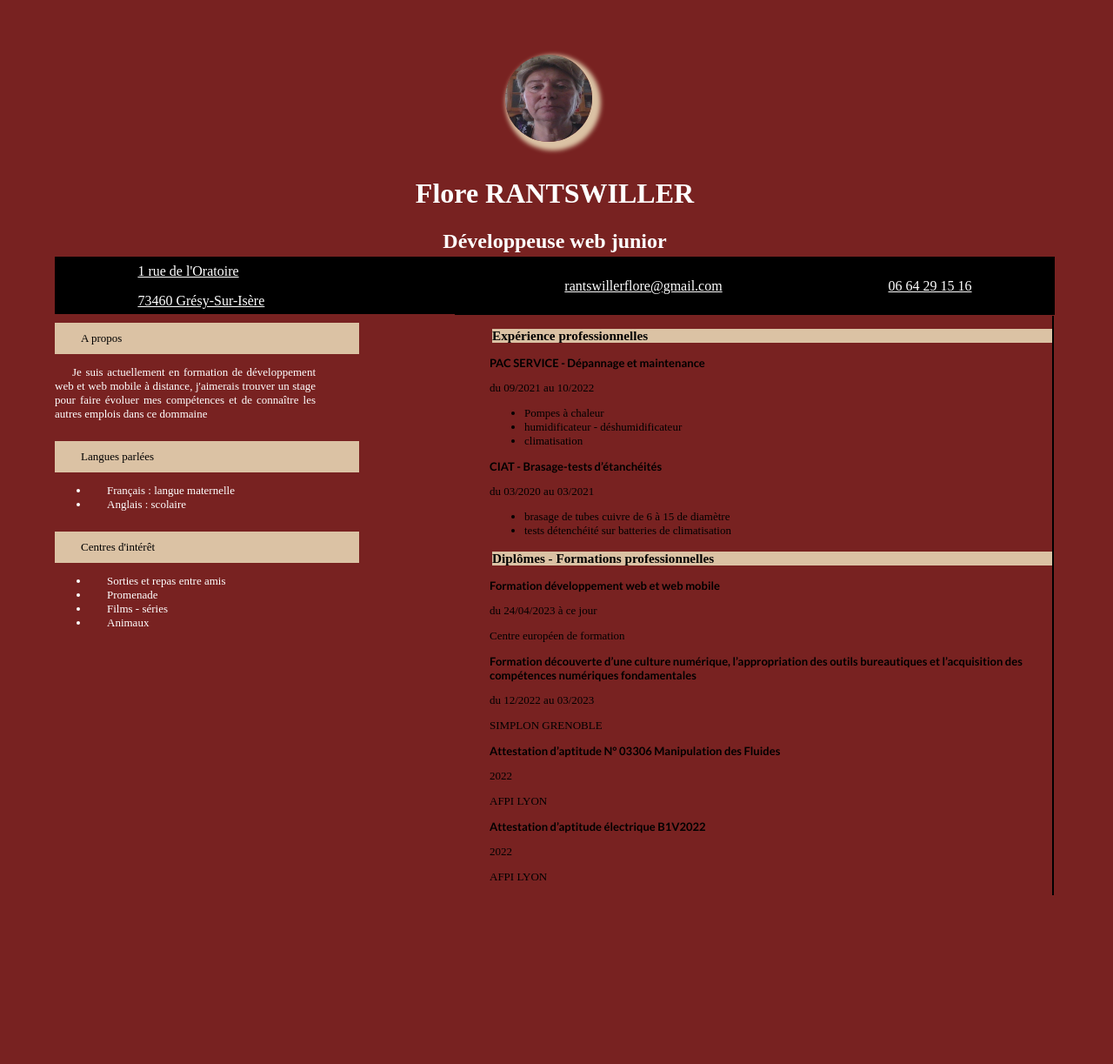
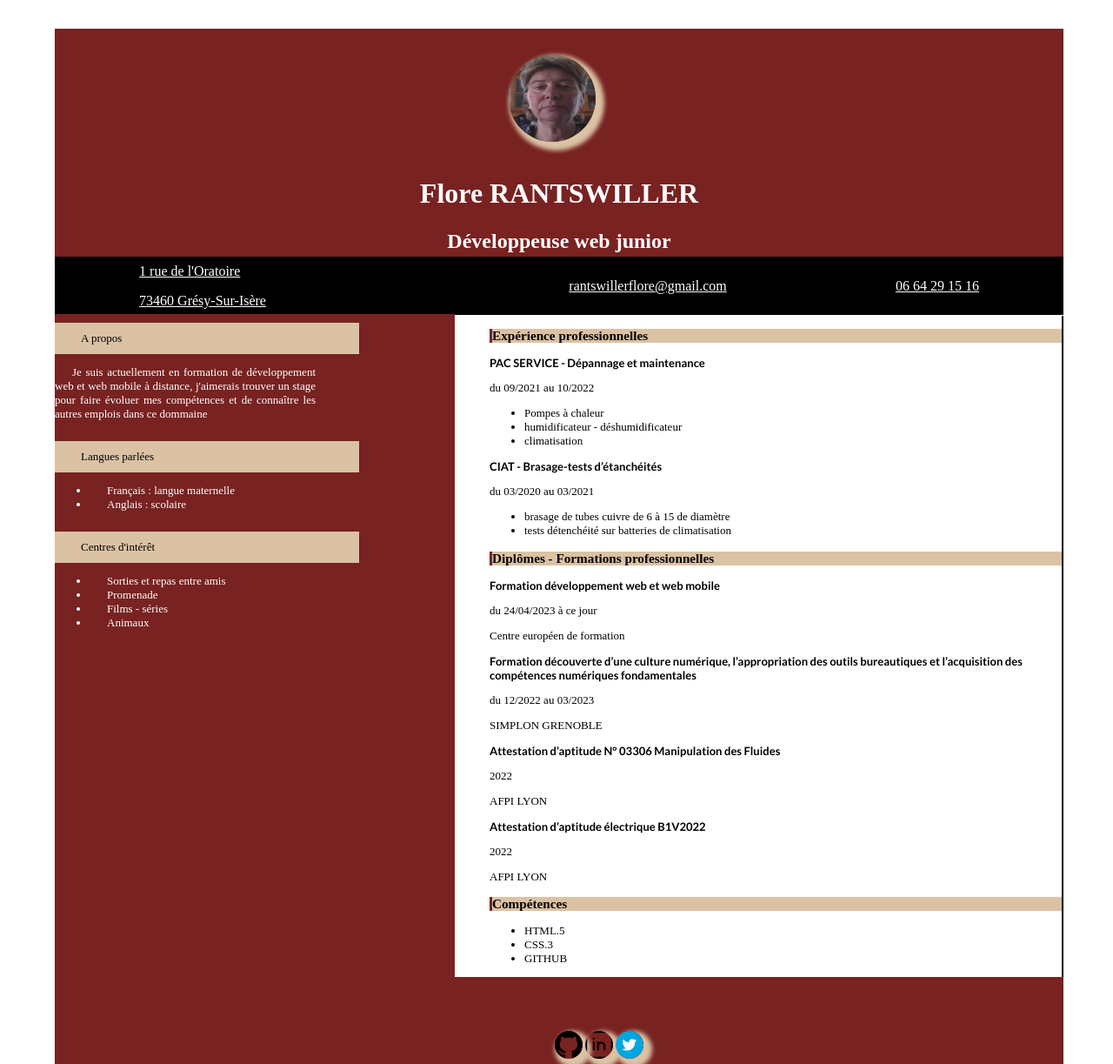
Before and after one commit to Flore72/CV_flore, a plain HTML site: page index.html in a window 1280 px wide. Shown: the whole page at 87% size. Before the commit the page ends 1029 px from the top, so only its background shows below. Drawn offline with Linux system fonts and the light colour scheme.

Commit message:
add footer

```diff
--- a/index.html
+++ b/index.html
@@ -13,7 +13,7 @@
 
 <body>
     <header>
-        <img src="./img/Flore.jpg" width="100px" height="100px">
+        <img src="img/Flore.jpg" width="100px" height="100px">
         <h1>Flore RANTSWILLER</h1>
         <h2>Développeuse web junior</h2>
         <div class="box">
@@ -79,9 +79,22 @@
                     <div class="intitule">Attestation d’aptitude électrique B1V2022</div>
                     <p>2022</p>
                     <p>AFPI LYON</p>
-                </div>
-                <footer>
 
-                </footer>
+                    <h3>Compétences</h3>
+                    <ul>
+                        <li>HTML.5</li>
+                        <li>CSS.3</li>
+                        <li>GITHUB</li>
+                    </ul>
+
+                    <footer>
+                       <div class="reseau">
+                        <img src="img/github.png">
+                        <img src="img/linkedin.png">
+                        <img src="img/twitter.png">
+
+                       </div>
+                    </footer>
 </body>
+
 </html>
--- a/style.css
+++ b/style.css
@@ -10,20 +10,22 @@
 
 html
 {
+    width: 1160px;
     margin:15px;
     padding:10px;
     font-family: "raleway, sans-serif";
     line-height: 1rem;
     font-size: 1em;
+    background-color:white;
 
 }
     body
     {
-       width: 1150px;
+       width: 1160px;
        position:absolute;
        left: 55px;
        right:auto;
-       background-color: #782221;
+
     }
     header
     {
@@ -81,13 +83,13 @@ html
                             {
                                 position: relative;
                                 width: 460px;
-
+                                height:765px;
                                 top: 48px;
                                 display: flex;
                                 flex-direction: column;
                                 justify-content: left;
                                 align-items: start;
-                                background-color: #782221;
+                                background-color:#782221;
                                 color:white;
                                 text-indent: 20px;
                                 text-align: justify;
@@ -118,7 +120,7 @@ html
 
                                             .experience
                                             {
-                                                width:647px;
+                                                width:658px;
                                                 position:absolute;
                                                 left: 500px;
                                                 top:330px;
@@ -132,14 +134,21 @@ html
                                                     font-weight: bold;
                                                 }
 
-                                                     #footer
-                                                    {
-
+                                                     footer
+                                                     {
+                                                       position: absolute;
+                                                        width:1160px;
+                                                        height: 100px;
+                                                        left:-500px;
                                                         background-color:#782221;
-
                                                         display: flex;
                                                         flex-direction: row;
                                                         justify-content: center;
                                                         align-items: center;
-                                                        background-image: none;
+
                                                     }
+                                                      .reseau
+                                                      {
+                                                        box-shadow: none;
+
+                                                      }
```
